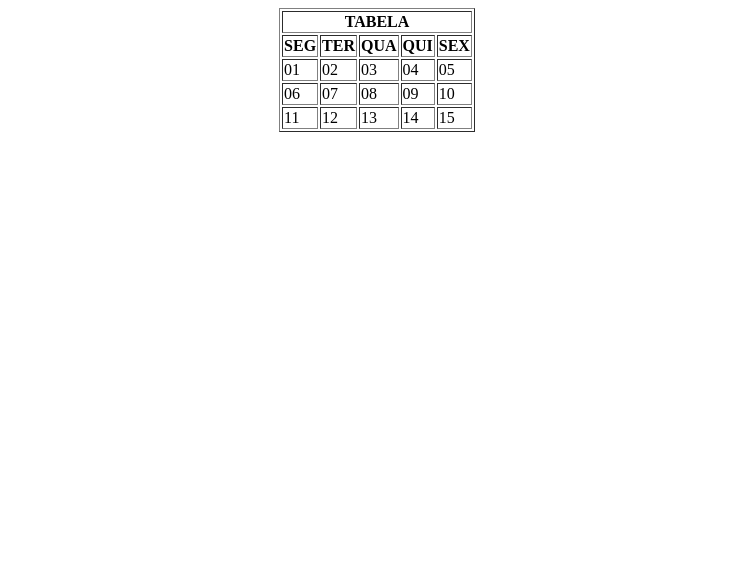
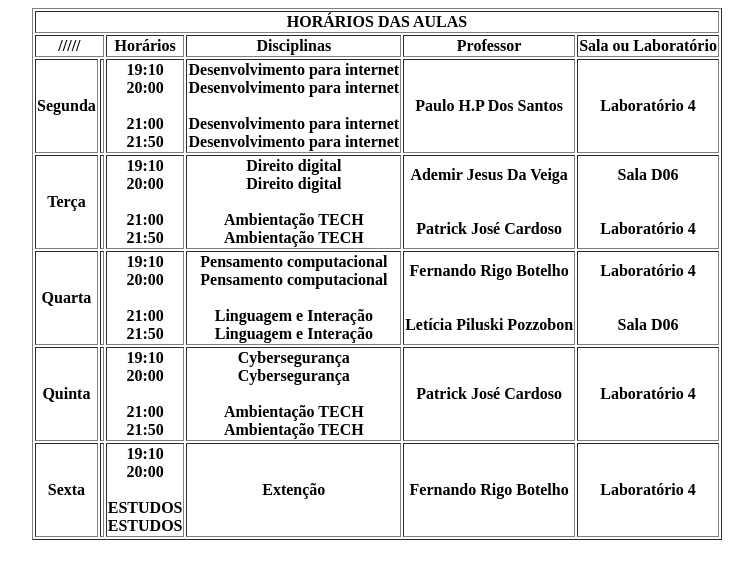
Before and after one commit to KetlinBonatto/Programacaointernet, a plain HTML site: page tabelas/index.html in a window 1280 px wide. Shown: the whole page, without its empty margins (263-1016 px from the left). Drawn offline with Linux system fonts and the light colour scheme.

Commit message:
Add files via upload

```diff
--- a/tabelas/index.html
+++ b/tabelas/index.html
@@ -1,42 +1,56 @@
 <!DOCTYPE html>
-<html lang="pt-br">
 
 <head>
-    <title>Tabela</title>
+    <title>TABELA 1</title>
 </head>
 <body>
     <table border="1" align="center">
         <tr>
-            <th colspan="5">TABELA</th>
+            <th colspan="18">HORÁRIOS DAS AULAS</th>
         </tr>
         <tr>
-            <th>SEG</th>
-            <th>TER</th>
-            <th>QUA</th>
-            <th>QUI</th>
-            <th>SEX</th>
+            <th colspan="2" align="center">/////</th>
+            <th>Horários</th>
+            <th>Disciplinas</th>
+            <th>Professor</th>
+            <th>Sala ou Laboratório</th>
         </tr>
         <tr>
-            <td>01</td>
-            <td>02</td>
-            <td>03</td>
-            <td>04</td>
-            <td>05</td>
+            <th>Segunda<th>
+            <th>19:10<br>20:00<br><br>21:00<br>21:50</th>
+            <th>Desenvolvimento para internet<br>Desenvolvimento para internet<br><br>Desenvolvimento para internet<br>Desenvolvimento para internet</th>
+            <th>Paulo H.P Dos Santos</th>
+            <th>Laboratório 4 </th>
         </tr>
         <tr>
-            <td>06</td>
-            <td>07</td>
-            <td>08</td>
-            <td>09</td>
-            <td>10</td>
+            <th>Terça<th>
+            <th>19:10<br>20:00<br><br>21:00<br>21:50</th>
+            <th>Direito digital<br>Direito digital<br><br>Ambientação TECH<br>Ambientação TECH</th>
+            <th>Ademir Jesus Da Veiga<br><br><br>Patrick José Cardoso</th>
+            <th>Sala D06<br><br><br>Laboratório 4</th>
         </tr>
         <tr>
-            <td>11</td>
-            <td>12</td>
-            <td>13</td>
-            <td>14</td>
-            <td>15</td>
+            <th>Quarta<th>
+            <th>19:10<br>20:00<br><br>21:00<br>21:50</th>
+            <th>Pensamento computacional<br>Pensamento computacional<br><br>Linguagem e Interação<br>Linguagem e Interação</th>
+            <th>Fernando Rigo Botelho<br><br><br>Letícia Piluski Pozzobon</th>
+            <th>Laboratório 4<br><br><br>Sala D06</th>
+        </tr>
+        <tr>
+            <th>Quinta<th>
+            <th>19:10<br>20:00<br><br>21:00<br>21:50</th>
+            <th>Cybersegurança<br>Cybersegurança<br><br>Ambientação TECH<br>Ambientação TECH</th>
+            <th>Patrick José Cardoso</th>
+            <th>Laboratório 4</th>
+        </tr>
+        <tr>
+            <th>Sexta<th>
+            <th>19:10<br>20:00<br><br>ESTUDOS<br>ESTUDOS</th>
+            <th>Extenção</th>
+            <th>Fernando Rigo Botelho</th>
+            <th>Laboratório 4</th>
         </tr>
     </table>
+
 </body>
 </html>
--- /dev/null
+++ b/table/index.html
@@ -0,0 +1,25 @@
+<html>
+    <head>
+        <title>Exemplo css</title>
+        <link rel="stylesheet" href="style.css" type="text/css">
+
+    </head>
+    <body>
+        <table>
+            <tr class="titulotabela">
+                <td>Seg</td>
+                <td>Ter</td>
+                <td>Qua</td>
+                <td>Qui</td>
+                <td>Sex</td>
+            </tr>
+            <tr>
+                <td>1</td>
+                <td>2</td>
+                <td>3</td>
+                <td>4</td>
+                <td>5</td>
+            </tr>
+        </table>
+    </body>
+</html>
--- /dev/null
+++ b/table/style.css
@@ -0,0 +1,24 @@
+h1{
+    color: green;
+    font-size: 120px;
+}
+.titulo{
+    color: blue;
+    font-size: 80px;
+    font-family: 'Courier New', Courier, monospace;
+}
+table{
+    border: 3px solid black;
+    border-collapse: collapse;
+    font-size: 80px;
+    font-family: Arial, Helvetica, sans-serif;
+}
+td{
+    border: 3px solid black;
+    width: 150px;
+    text-align: center;
+}
+.titulotabela{
+    background-color: gray;
+    color: white;
+}
```
Also changed, not shown: horarios/index.html (added, +23 -0 lines), horarios/unipar.png (added).
